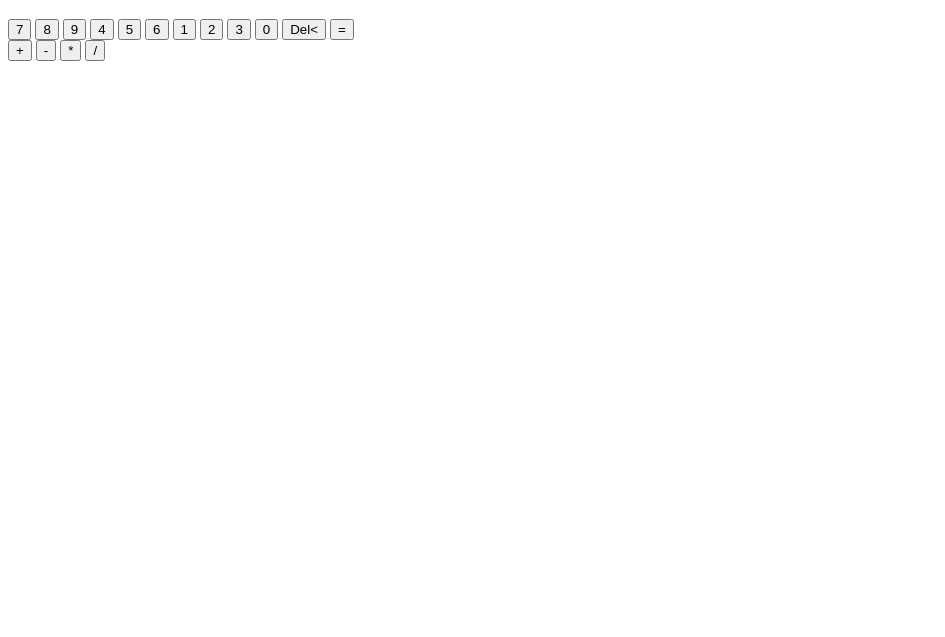
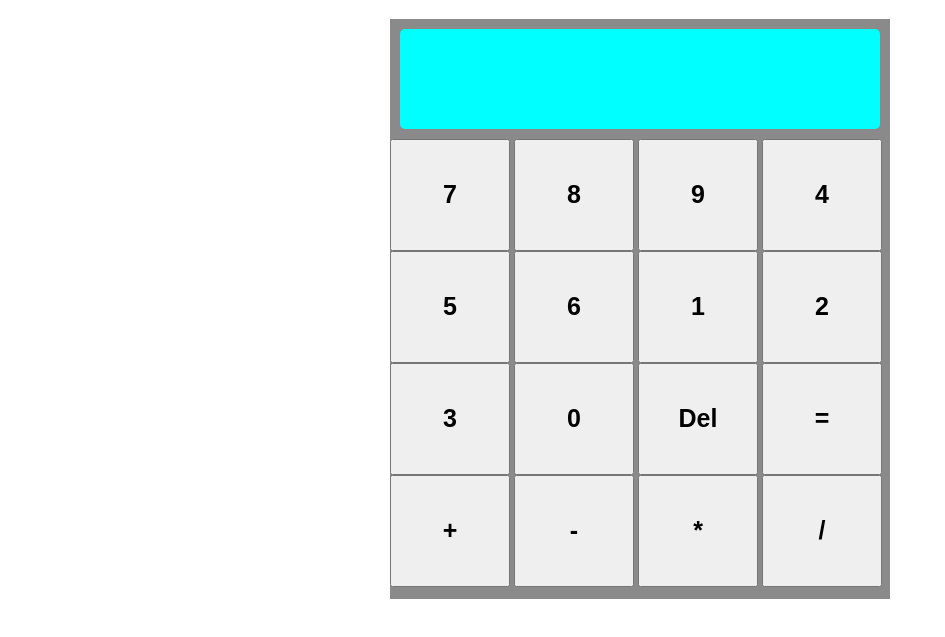
Before and after one commit to JosCariDe/odin-calculator, a plain HTML site: page index.html in a window 1280 px wide. Shown: the part 61-698 px from the top of the page, without its empty margins (0-945 px from the left). Drawn offline with Linux system fonts and the light colour scheme.

Commit message:
Se le agregaron estilos bases a la calculadora para que se puedan apreciar bien las funciones Falta vincular todas las funciones del js en en el html Falta agregar mas detalles al archivo style para que se vea mejor la calculadora

```diff
--- a/index.html
+++ b/index.html
@@ -28,7 +28,7 @@
                     <button id="btn-2">2</button>
                     <button id="btn-3">3</button>
                     <button id="btn-0">0</button>
-                    <button id="btn-delete">Del<</button>
+                    <button id="btn-delete">Del</button>
                     <button id="btn-igual">=</button>
                 </div>
 
--- a/src/styles/style.css
+++ b/src/styles/style.css
@@ -0,0 +1,28 @@
+.container-calculator {
+    display: flex;
+    justify-content: center;
+}
+
+.calculator {
+    height: 580px;
+    width: 500px;
+    background-color: rgba(0, 0, 0, 0.459);
+    display: flex;
+    flex-direction: column;
+}
+
+.pantalla-calculator {
+    background-color: aqua;
+    height: 100px;
+    width: auto;
+    margin: 10px;
+    border-radius: 5px;
+    gap: 3px;
+}
+
+.botones-calculator button {
+    width: 120px;
+    height: 112px;
+    font-size: 25px;
+    font-weight: 700;
+}
```
